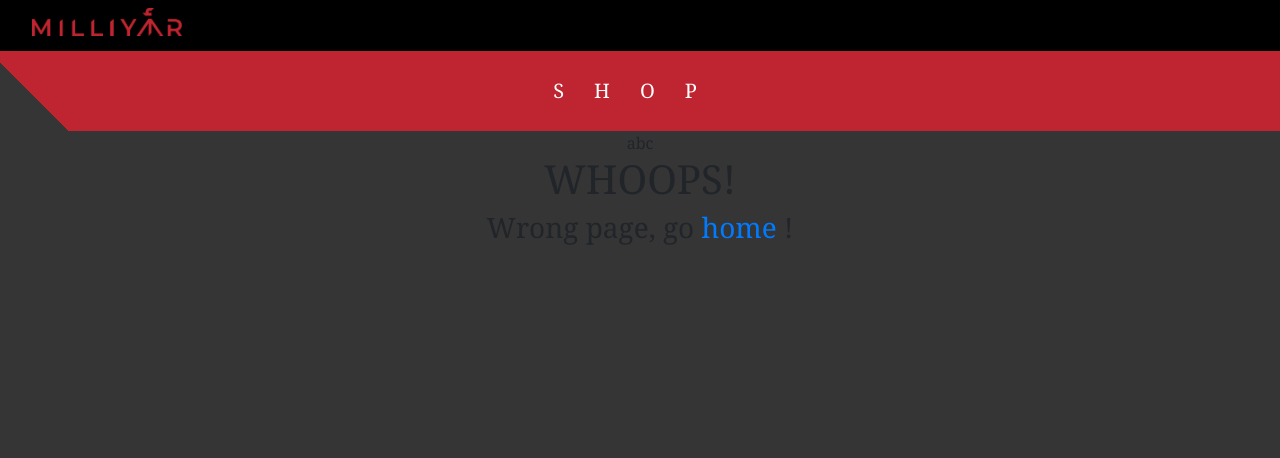
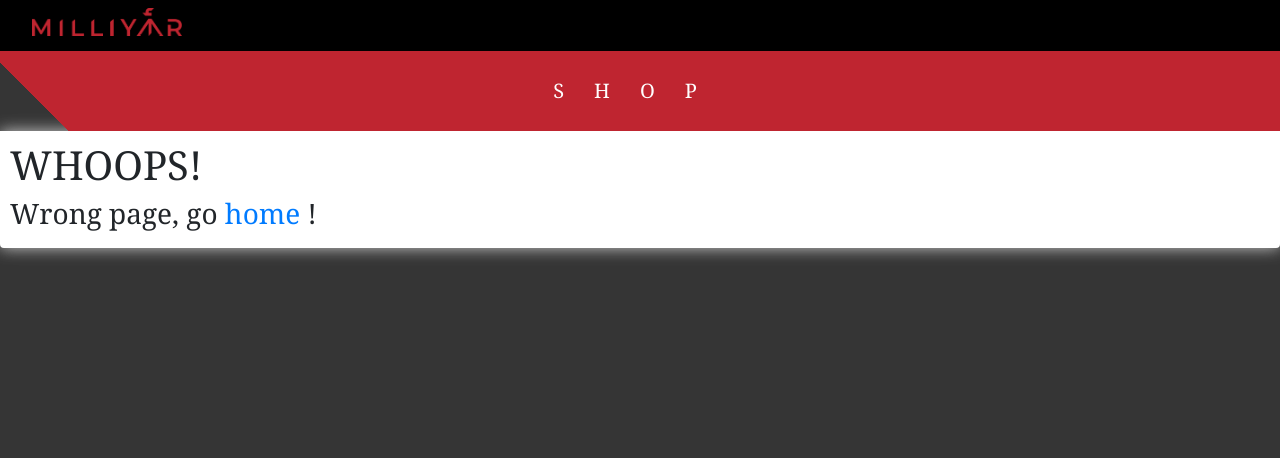
Before and after one commit to FarisAlahmad714/Milliyar-final, a Django app: template templates/404.html in a window 1280 px wide. Shown: the top 458 px of the page. Run offline with Django 3.2, Linux system fonts and the light colour scheme; the template is opened without the code that fills it, so the values that code supplies are empty; some libraries are stand-ins or nearby versions.

Commit message:
404 quick fix

```diff
--- a/templates/404.html
+++ b/templates/404.html
@@ -179,11 +179,12 @@
       </a>
     </div>
 
-    <div class="text-center">
+    <div class="z-depth-5" id="responsive">
     <a href="{% url 'shop' %}"><button class="button-49" id="responsive" role="button" ALIGN=CENTER>SHOP</button></a>
-    abc
+    <div class="box-element product">
       <h1>WHOOPS!</h1>
       <h3>Wrong page, go <a href="{% url 'home' %}">home</a> !</h3>
+        </div>
     </div>
 
     <div id="footer">
```
